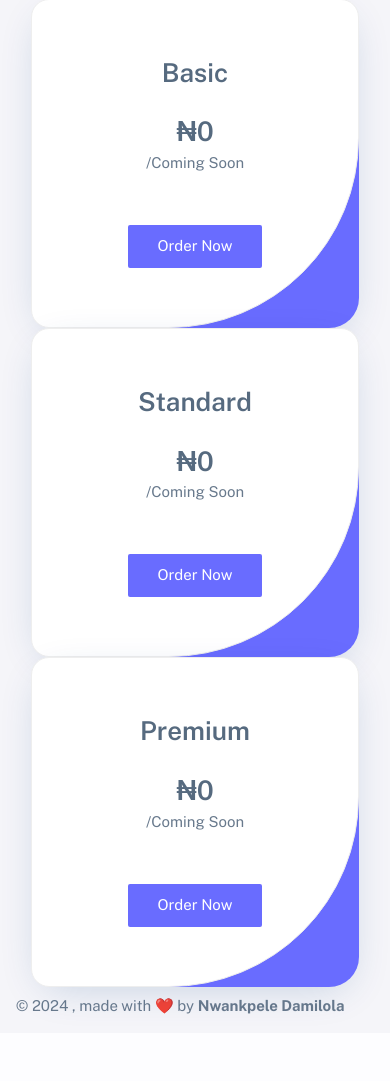
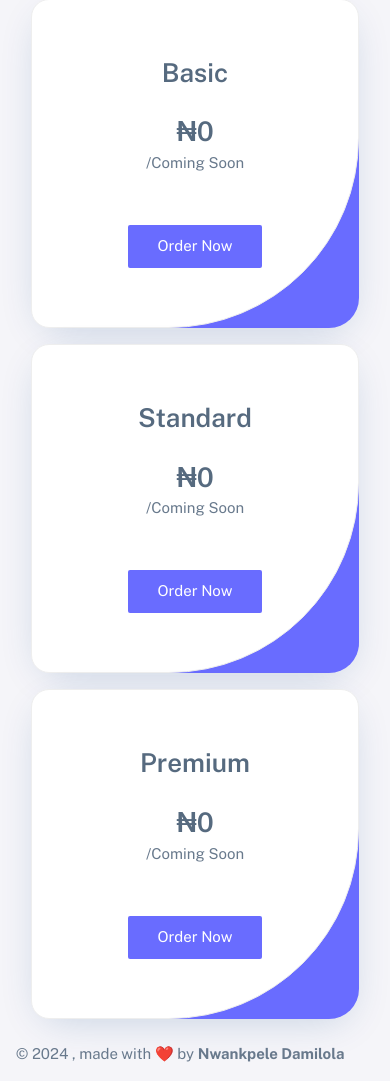
Before and after one commit to lohun/nresumes, a Flask app: page / in a window 390 px wide. Shown: the part 1894-2975 px from the top of the page. Before the commit the page ends 2908 px from the top, so only its background shows below. Run offline with Flask 3, Linux system fonts and the light colour scheme; parts of the project's set-up code (start-up, migrations or seed data) failed here and were passed over; some libraries are stand-ins or nearby versions.

Commit message:
Update landing.html

```diff
--- a/website/templates/landing.html
+++ b/website/templates/landing.html
@@ -347,7 +347,7 @@
           at its layout.</p>
       </div>
       <div class="row text-center">
-        <div class="col-lg-4 col-sm-6 col-xs-12 wow fadeInUp" data-wow-duration="1s" data-wow-delay="0.1s"
+        <div class="col-lg-4 col-sm-6 col-xs-12 mb-3 wow fadeInUp" data-wow-duration="1s" data-wow-delay="0.1s"
           data-wow-offset="0"
           style="visibility: visible; animation-duration: 1s; animation-delay: 0.1s; animation-name: fadeInUp;">
           <div class="pricing_design">
@@ -367,7 +367,7 @@
             </div>
           </div>
         </div><!--- END COL -->
-        <div class="col-lg-4 col-sm-6 col-xs-12 wow fadeInUp" data-wow-duration="1s" data-wow-delay="0.2s"
+        <div class="col-lg-4 col-sm-6 col-xs-12 mb-3 wow fadeInUp" data-wow-duration="1s" data-wow-delay="0.2s"
           data-wow-offset="0"
           style="visibility: visible; animation-duration: 1s; animation-delay: 0.2s; animation-name: fadeInUp;">
           <div class="pricing_design">
@@ -387,7 +387,7 @@
             </div>
           </div>
         </div><!--- END COL -->
-        <div class="col-lg-4 col-sm-6 col-xs-12 wow fadeInUp" data-wow-duration="1s" data-wow-delay="0.3s"
+        <div class="col-lg-4 col-sm-6 col-xs-12 mb-3 wow fadeInUp" data-wow-duration="1s" data-wow-delay="0.3s"
           data-wow-offset="0"
           style="visibility: visible; animation-duration: 1s; animation-delay: 0.3s; animation-name: fadeInUp;">
           <div class="pricing_design">
```
